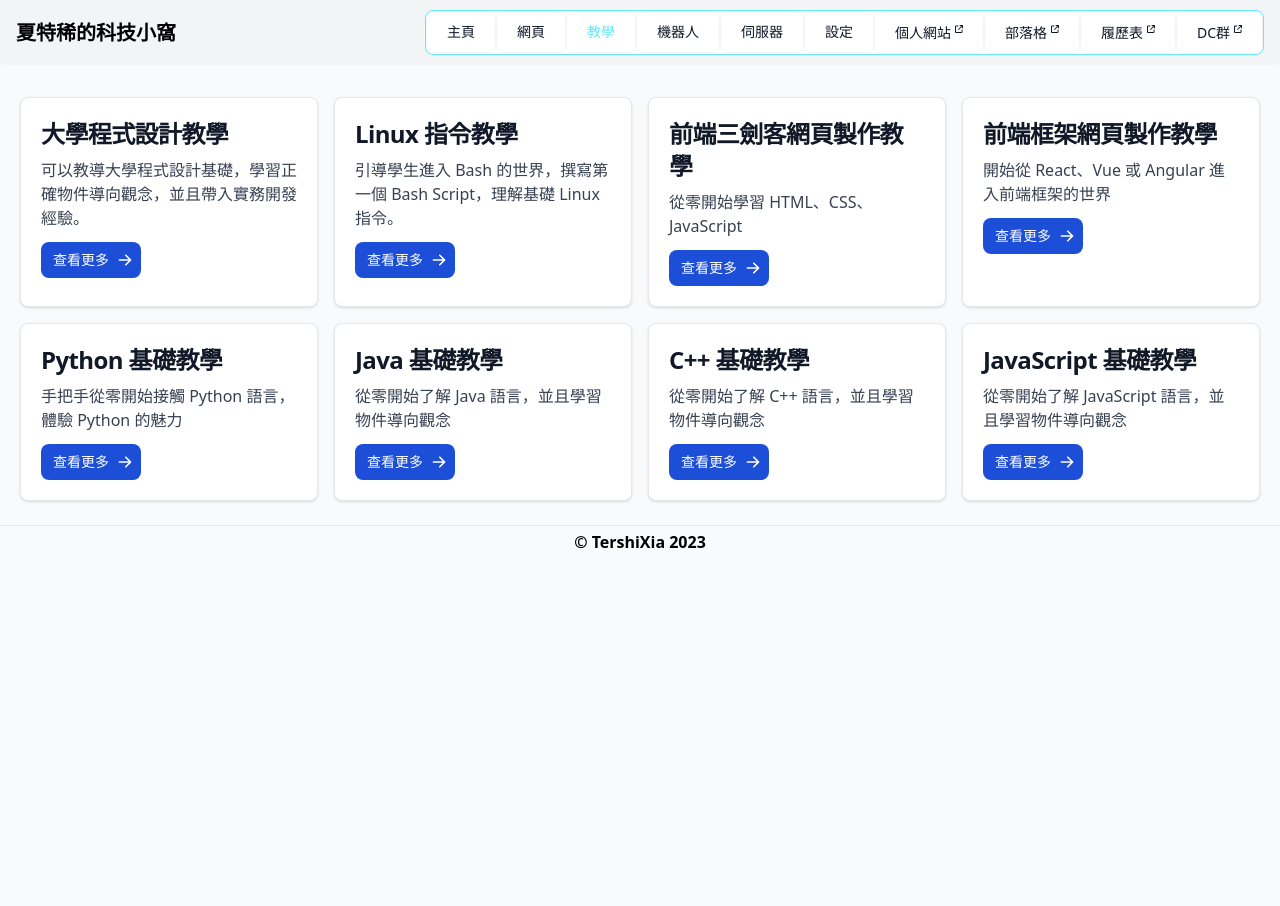
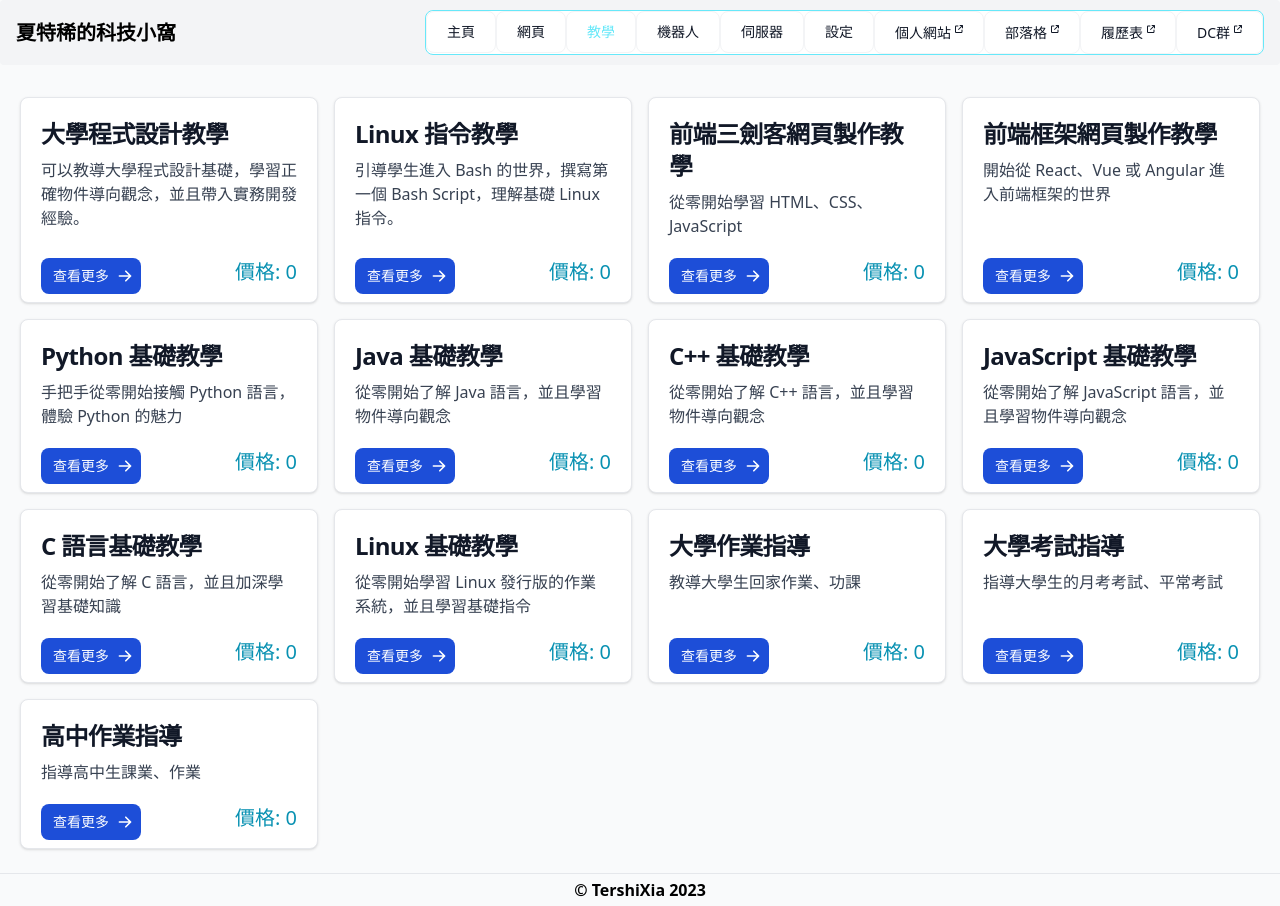
Before and after one commit to mmm25002500/my-shop, a React (Vite) app: page /tutor in a window 1280 px wide. Before the commit the page ends 800 px from the top, so only its background shows below. Built offline with nearby package versions, Linux system fonts and the light colour scheme.

Commit message:
Feat: add card price

```diff
--- a/src/components/Card.tsx
+++ b/src/components/Card.tsx
@@ -2,13 +2,14 @@ interface Props {
   img: string;
   title: string;
   description: string;
+  price: number;
   btn_url: string;
   btn_txt: string;
 }
 
 const Card = (props: Props) => {
   return (
-    <div className="w-full max-w-sm bg-white border border-gray-200 rounded-lg shadow dark:bg-gray-800 dark:border-gray-700">
+    <div className="w-full relative max-w-sm bg-white border border-gray-200 rounded-lg shadow dark:bg-gray-800 dark:border-gray-700">
       { !props.img ? null :
         <a href="#">
           <div className="h-[200px]">
@@ -20,11 +21,21 @@ const Card = (props: Props) => {
         <a href="#">
           <h5 className="mb-2 text-2xl font-bold tracking-tight text-gray-900 dark:text-white">{ props.title }</h5>
         </a>
-            <p className="mb-3 font-normal text-gray-700 dark:text-gray-400">{ props.description }</p>
+        <p className="mb-3 font-normal text-gray-700 dark:text-gray-400">{props.description}</p>
+
+        <div className="h-8">
+          <div className="grid grid-cols-2 gap-4">
+            <div className="absolute bottom-2">
               <a href={ props.btn_url } className="inline-flex items-center px-3 py-2 text-sm font-medium text-center text-white bg-blue-700 rounded-lg hover:bg-blue-800 focus:ring-4 focus:outline-none focus:ring-blue-300 dark:bg-blue-600 dark:hover:bg-blue-700 dark:focus:ring-blue-800">
                 { props.btn_txt }
                 <svg aria-hidden="true" className="w-4 h-4 ml-2 -mr-1" fill="currentColor" viewBox="0 0 20 20" xmlns="http://www.w3.org/2000/svg"><path fillRule="evenodd" d="M10.293 3.293a1 1 0 011.414 0l6 6a1 1 0 010 1.414l-6 6a1 1 0 01-1.414-1.414L14.586 11H3a1 1 0 110-2h11.586l-4.293-4.293a1 1 0 010-1.414z" clipRule="evenodd"></path></svg>
               </a>
+            </div>
+            <div className="grid justify-self-end absolute bottom-4">
+              <p className="text-xl text-cyan-600 dark:text-cyan-300">價格: {props.price}</p>
+            </div>
+          </div>
+        </div>
       </div>
     </div>
   )
--- a/src/components/SelesPage.tsx
+++ b/src/components/SelesPage.tsx
@@ -5,6 +5,7 @@ interface Props {
     img: string;
     title: string;
     description: string;
+    price: number;
     btn_url: string;
     btn_txt: string;
   }>;
@@ -15,7 +16,7 @@ const SelesPage = (props: Props) => {
     <div className="container mx-auto pt-8 pl-5 pr-5 text-black dark:text-white transition-colors duration-100">
       <div className='grid grid-cols-1 sm:grid-cols-2 md:grid-cols-3 lg:grid-cols-4 gap-4 justify-items-center'>
         {props.data.map((item, key) => (
-          <Card key={ key } img={ item.img } title={ item.title } description={ item.description } btn_url={ item.btn_url} btn_txt={ item.btn_txt }></Card>
+          <Card key={key} img={item.img} title={item.title} description={item.description} price={ item.price } btn_url={ item.btn_url} btn_txt={ item.btn_txt }></Card>
         ))}
       </div>
     </div>
--- a/src/config/changeLog.json
+++ b/src/config/changeLog.json
@@ -1,4 +1,13 @@
 [
+    {
+        "version": "1.6",
+        "description": "建構專案",
+        "date": "2023/02/21",
+        "content": [
+            "新增更多教學",
+            "卡片新增價格"
+        ]
+    },
     {
         "version": "1.5",
         "description": "建構專案",
--- a/src/pages/Bot.tsx
+++ b/src/pages/Bot.tsx
@@ -5,6 +5,7 @@ const product = [
     img: '',
     title: 'Discord Bot 機器人製作',
     description: '製作 Discord Bot 機器人',
+    price: 0,
     btn_url: '/bot',
     btn_txt: '查看更多'
   },
@@ -12,6 +13,7 @@ const product = [
     img: '',
     title: 'Line Bot 機器人製作',
     description: '製作 Line Bot 機器人',
+    price: 0,
     btn_url: '/bot',
     btn_txt: '查看更多'
   },
@@ -19,6 +21,7 @@ const product = [
     img: '',
     title: 'Telegram Bot 機器人製作',
     description: '製作 Telegram Bot 機器人',
+    price: 0,
     btn_url: '/bot',
     btn_txt: '查看更多'
   }
--- a/src/pages/Server.tsx
+++ b/src/pages/Server.tsx
@@ -5,6 +5,7 @@ const product = [
     img: '',
     title: 'Apache 伺服器架設(自備)',
     description: 'Apache 網頁伺服器遠端架設',
+    price: 0,
     btn_url: '/server',
     btn_txt: '查看更多'
   },
@@ -12,6 +13,7 @@ const product = [
     img: '',
     title: 'Nginx 伺服器架設(自備)',
     description: 'Nginx 網頁伺服器遠端架設',
+    price: 0,
     btn_url: '/server',
     btn_txt: '查看更多'
   },
@@ -19,6 +21,7 @@ const product = [
     img: '',
     title: 'Minecraft 伺服器架設(自備)',
     description: 'Minecraft 伺服器遠端架設',
+    price: 0,
     btn_url: '/server',
     btn_txt: '查看更多'
   }
--- a/src/pages/Tutor.tsx
+++ b/src/pages/Tutor.tsx
@@ -5,6 +5,7 @@ const product = [
     img: '',
     title: '大學程式設計教學',
     description: '可以教導大學程式設計基礎，學習正確物件導向觀念，並且帶入實務開發經驗。',
+    price: 0,
     btn_url: '/tutor',
     btn_txt: '查看更多'
   },
@@ -12,6 +13,7 @@ const product = [
     img: '',
     title: 'Linux 指令教學  ',
     description: '引導學生進入 Bash 的世界，撰寫第一個 Bash Script，理解基礎 Linux 指令。',
+    price: 0,
     btn_url: '/tutor',
     btn_txt: '查看更多'
   },
@@ -19,6 +21,7 @@ const product = [
     img: '',
     title: '前端三劍客網頁製作教學',
     description: '從零開始學習 HTML、CSS、JavaScript',
+    price: 0,
     btn_url: '/tutor',
     btn_txt: '查看更多'
   },
@@ -26,6 +29,7 @@ const product = [
     img: '',
     title: '前端框架網頁製作教學',
     description: '開始從 React、Vue 或 Angular 進入前端框架的世界',
+    price: 0,
     btn_url: '/tutor',
     btn_txt: '查看更多'
   },
@@ -33,6 +37,7 @@ const product = [
     img: '',
     title: 'Python 基礎教學',
     description: '手把手從零開始接觸 Python 語言，體驗 Python 的魅力',
+    price: 0,
     btn_url: '/tutor',
     btn_txt: '查看更多'
   },
@@ -40,6 +45,7 @@ const product = [
     img: '',
     title: 'Java 基礎教學',
     description: '從零開始了解 Java 語言，並且學習物件導向觀念',
+    price: 0,
     btn_url: '/tutor',
     btn_txt: '查看更多'
   },
@@ -47,6 +53,7 @@ const product = [
     img: '',
     title: 'C++ 基礎教學',
     description: '從零開始了解 C++ 語言，並且學習物件導向觀念',
+    price: 0,
     btn_url: '/tutor',
     btn_txt: '查看更多'
   },
@@ -54,6 +61,47 @@ const product = [
     img: '',
     title: 'JavaScript 基礎教學',
     description: '從零開始了解 JavaScript 語言，並且學習物件導向觀念',
+    price: 0,
+    btn_url: '/tutor',
+    btn_txt: '查看更多'
+  },
+  {
+    img: '',
+    title: 'C 語言基礎教學',
+    description: '從零開始了解 C 語言，並且加深學習基礎知識',
+    price: 0,
+    btn_url: '/tutor',
+    btn_txt: '查看更多'
+  },
+  {
+    img: '',
+    title: 'Linux 基礎教學',
+    description: '從零開始學習 Linux 發行版的作業系統，並且學習基礎指令',
+    price: 0,
+    btn_url: '/tutor',
+    btn_txt: '查看更多'
+  },
+  {
+    img: '',
+    title: '大學作業指導',
+    description: '教導大學生回家作業、功課',
+    price: 0,
+    btn_url: '/tutor',
+    btn_txt: '查看更多'
+  },
+  {
+    img: '',
+    title: '大學考試指導',
+    description: '指導大學生的月考考試、平常考試',
+    price: 0,
+    btn_url: '/tutor',
+    btn_txt: '查看更多'
+  },
+  {
+    img: '',
+    title: '高中作業指導',
+    description: '指導高中生課業、作業',
+    price: 0,
     btn_url: '/tutor',
     btn_txt: '查看更多'
   }
--- a/src/pages/Web.tsx
+++ b/src/pages/Web.tsx
@@ -5,6 +5,7 @@ const product = [
     img: 'https://imageio.forbes.com/blogs-images/forbestechcouncil/files/2019/01/canva-photo-editor-8-7.jpg?format=jpg&width=960',
     title: '個人前端網頁製作',
     description: '支持 Vue, React',
+    price: 0,
     btn_url: '/web',
     btn_txt: '查看更多'
   },
@@ -12,6 +13,7 @@ const product = [
     img: 'https://imageio.forbes.com/blogs-images/forbestechcouncil/files/2019/01/canva-photo-editor-8-7.jpg?format=jpg&width=960',
     title: '商業前端網站製作',
     description: '支持 Vue, React',
+    price: 0,
     btn_url: '/web',
     btn_txt: '查看更多'
   },
@@ -19,6 +21,7 @@ const product = [
     img: 'https://imageio.forbes.com/blogs-images/forbestechcouncil/files/2019/01/canva-photo-editor-8-7.jpg?format=jpg&width=960',
     title: '網頁課業排解',
     description: '可以幫助你解決網頁課業上的問題',
+    price: 0,
     btn_url: '/web',
     btn_txt: '查看更多'
   }
```
Also changed, not shown: .yarnrc.yml (added), 1 other file (tests, documents, lock files or other folders). Lines whose indentation alone changed are shown as unchanged.
